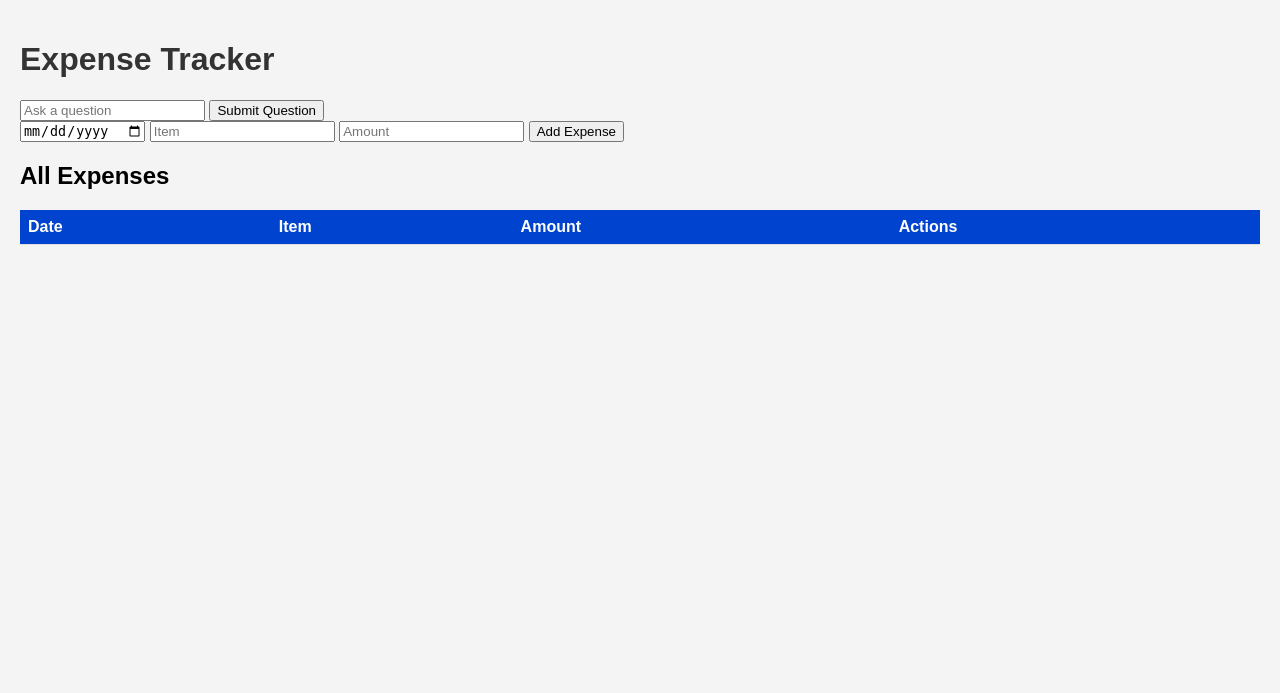
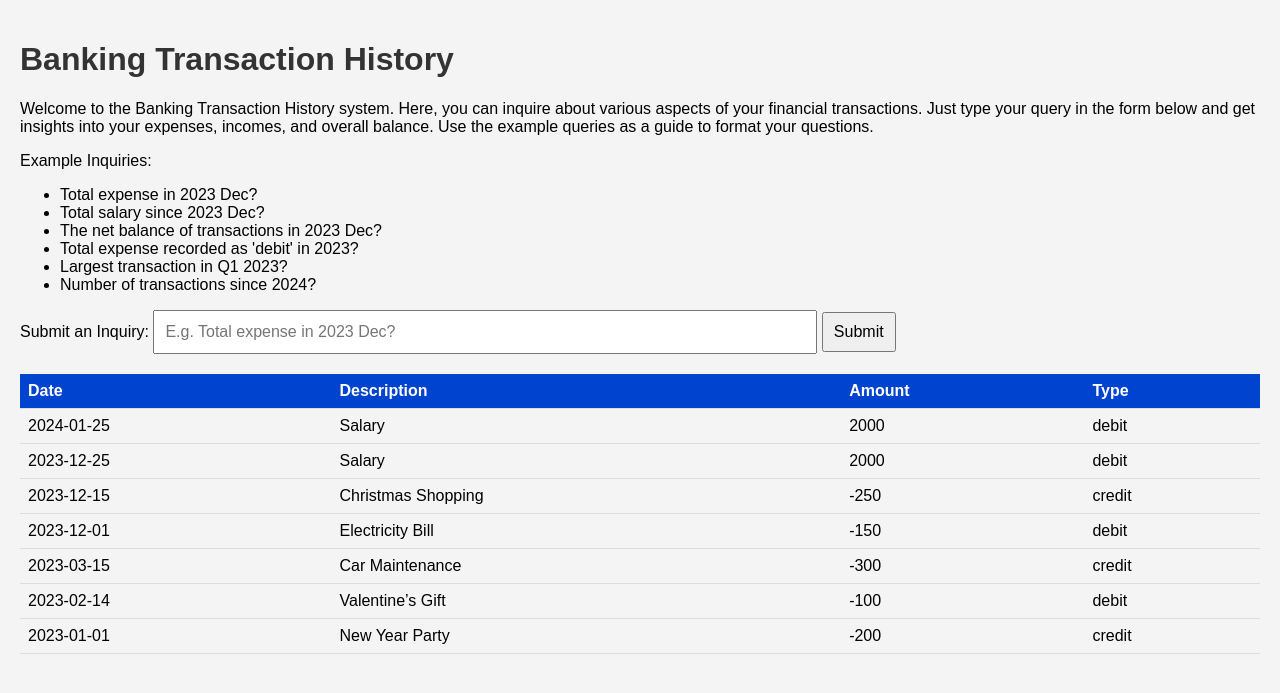
Before and after one commit to vicky-playground/TransactBot, a Flask app: page / in a window 1280 px wide. Shown: the top 693 px of the page. Run offline with Flask 2, Linux system fonts and the light colour scheme; data comes from the database, SQL or seed files in the repository; lists and menus that the app fills with data are empty.

Commit message:
Update index.html

```diff
--- a/templates/index.html
+++ b/templates/index.html
@@ -1,52 +1,59 @@
 <!DOCTYPE html>
 <html>
 <head>
-    <title>Expense Tracker</title>
+    <title>Banking Transactions</title>
     <link rel="stylesheet" href="static/styles.css">
 </head>
 <body>
-    <h1>Expense Tracker</h1>
+    <h1>Banking Transaction History</h1>
 
-    <!-- Form for Asking Questions -->
-    <form method="POST" action="/ask">
-        <input type="text" name="question" class="ask" placeholder="Ask a question" required>
-        <button type="submit" class="button">Submit Question</button>
-    </form>
-    {% if response %}
-    <div class="llm-response">
-        <p><strong>Response:</strong> {{ response }}</p>
+    <!-- Introduction Section -->
+    <div class="introduction">
+        <p>Welcome to the Banking Transaction History system. Here, you can inquire about various aspects of your financial transactions. Just type your query in the form below and get insights into your expenses, incomes, and overall balance. Use the example queries as a guide to format your questions.</p>
+    </div>
+
+    <!-- Example Questions Section -->
+    <div class="examples">
+        <p>Example Inquiries:</p>
+        <ul>
+            <li>Total expense in 2023 Dec?</li>
+            <li>Total salary since 2023 Dec?</li>
+            <li>The net balance of transactions in 2023 Dec?</li>
+            <li>Total expense recorded as 'debit' in 2023?</li>
+            <li>Largest transaction in Q1 2023?</li>
+            <li>Number of transactions since 2024?</li>
+        </ul>
+    </div>
+
+    <div class="form-container">
+        <form method="POST" action="/inquiry">
+            <label for="inquiry">Submit an Inquiry:</label>
+            <input type="text" id="inquiry" name="inquiry" placeholder="E.g. Total expense in 2023 Dec?" required>
+            <input type="submit" value="Submit" class="submit-button">
+        </form>
+        <!-- Response display -->
+    </div>
+    {% if answer %}
+    <div class="response">
+        <p><strong>Response:</strong> {{ answer }}</p>
     </div>
     {% endif %}
 
-    <!-- Form for Adding Expenses -->
-    <form method="POST">
-        <input type="date" name="date" required>
-        <input type="text" name="item" placeholder="Item" required pattern=".*\D+.*" title="Item must contain at least one non-digit character">
-        <input type="number" name="amount" placeholder="Amount" required>
-        <button type="submit" class="button">Add Expense</button>
-    </form>
-
-    <h2>All Expenses</h2>
     <table>
         <tr>
             <th>Date</th>
-            <th>Item</th>
+            <th>Description</th>
             <th>Amount</th>
-            <th>Actions</th>
+            <th>Type</th>
         </tr>
-        {% for expense in all_expenses %}
+        {% for transaction in transactions %}
         <tr>
-            <td>{{ expense['date'] }}</td>
-            <td>{{ expense['item'] }}</td>
-            <td>{{ expense['amount'] }}</td>
-            <td>
-                <a href="{{ url_for('edit', id=expense['rowid']) }}" class="button">Edit</a>
-                <form method="POST" action="{{ url_for('delete', id=expense['rowid']) }}">
-                    <button type="submit" class="button-delete">Delete</button>
-                </form>
-            </td>
+            <td>{{ transaction.date }}</td>
+            <td>{{ transaction.description }}</td>
+            <td>{{ transaction.amount }}</td>
+            <td>{{ transaction.transaction_type }}</td>
         </tr>
-    {% endfor %}
+        {% endfor %}
     </table>
 </body>
 </html>
```
